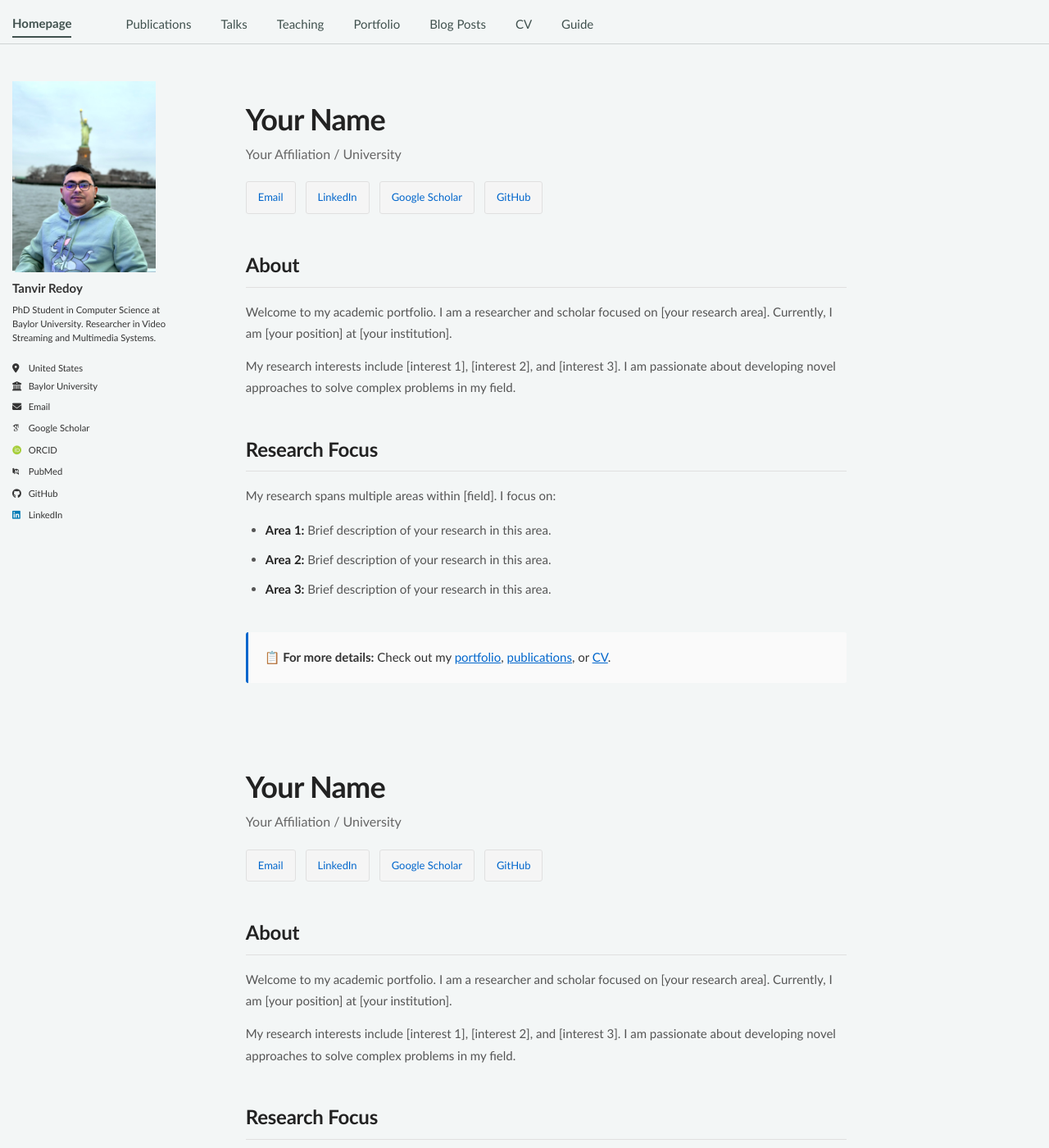
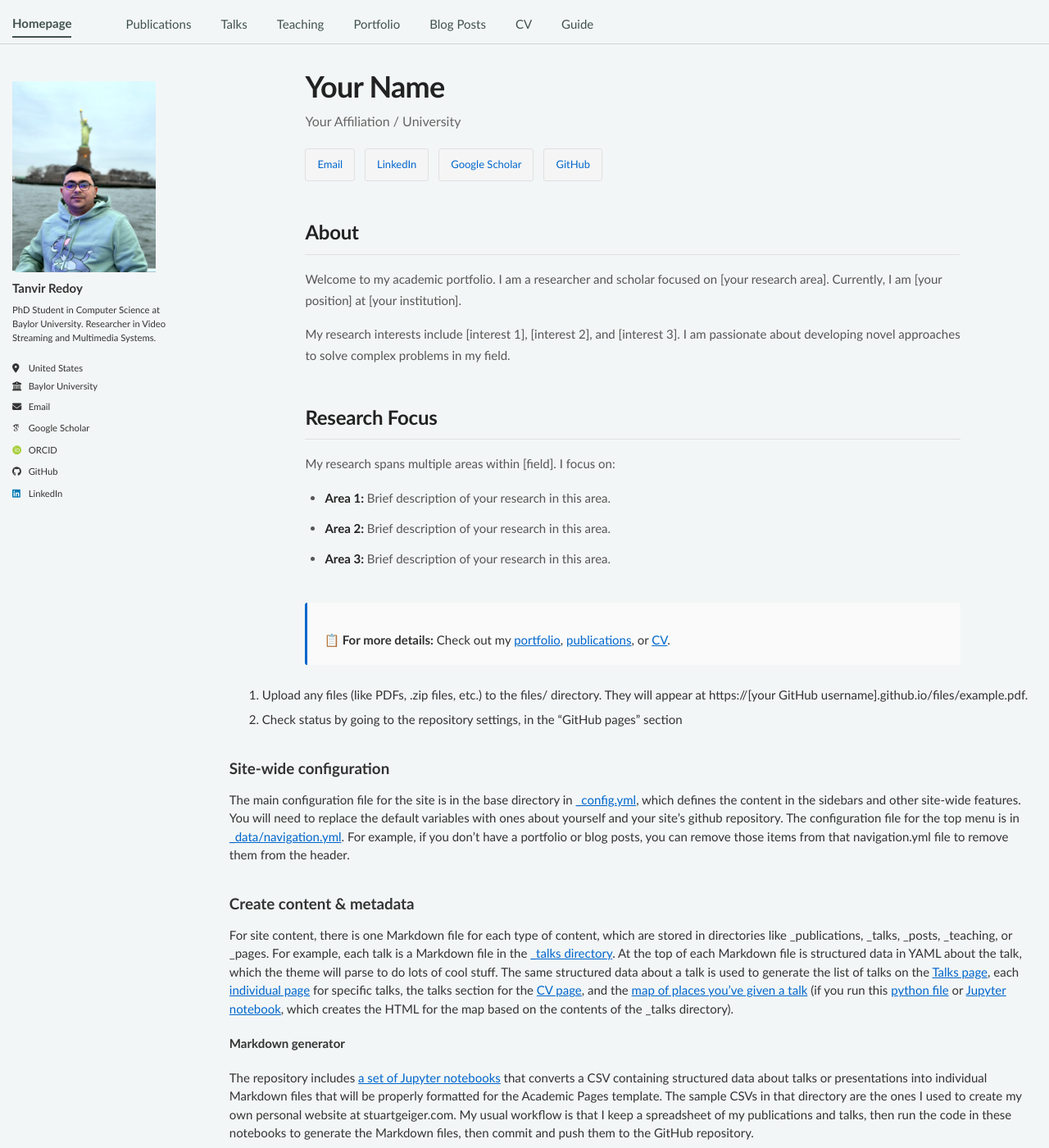
Before and after one commit to tanvir-redoy/tanvir-redoy.github.io, a Jekyll site: the page built from _pages/about.md, in a window 1280 px wide and 1400 px high. Shown: the whole window at 82% size. Built offline with Jekyll 4.4.1, drawn with Linux system fonts in a browser that asks for light colours; some web fonts are replaced; a script bundle is joined from its source files by our own code; library files that are not in the unit come from our copies.

Commit message:
changing the layout of about.md

```diff
--- a/_config.yml
+++ b/_config.yml
@@ -42,7 +42,7 @@
   orcid            : "https://orcid.org/0009-0000-6078-3463"
   semantic         : # URL
   ssrn             : # URL
-  pubmed           : "https://www.ncbi.nlm.nih.gov/pubmed/?term=john+snow"
+  pubmed           : # URL
   researchgate     : # URL
   scopus           : # URL
   zotero           : # URL
--- a/_pages/about.md
+++ b/_pages/about.md
@@ -28,7 +29,7 @@
 .about-container {
   max-width: 800px;
   margin: 0 auto;
-  padding: 40px 20px;
+  padding: 0px;
   font-family: "Trebuchet MS", Helvetica, sans-serif;
   font-size: 16px;
   line-height: 1.65;
@@ -173,52 +174,6 @@
     <p>
       My research spans multiple areas within [field]. I focus on:
     </p>
-    <ul>
-      <li><strong>Area 1:</strong> Brief description of your research in this area.</li>
-      <li><strong>Area 2:</strong> Brief description of your research in this area.</li>
-      <li><strong>Area 3:</strong> Brief description of your research in this area.</li>
-    </ul>
-  </div>
-
-  <div class="highlight-box">
-    <p>
-      <strong>📋 For more details:</strong>
-      Check out my <a href="/portfolio/">portfolio</a>,
-      <a href="/publications/">publications</a>, or
-      <a href="/cv/">CV</a>.
-    </p>
-  </div>
-</div>
-
-<div class="about-container">
-  <div class="about-header">
-    <h1>Your Name</h1>
-    <div class="subtitle">Your Affiliation / University</div>
-    <div class="about-links">
-      <a href="mailto:your.email@example.com">Email</a>
-      <a href="#">LinkedIn</a>
-      <a href="#">Google Scholar</a>
-      <a href="#">GitHub</a>
-    </div>
-  </div>
-
-  <div class="about-section">
-    <h2>About</h2>
-    <p>
-      Welcome to my academic portfolio. I am a researcher and scholar focused on [your research area].
-      Currently, I am [your position] at [your institution].
-    </p>
-    <p>
-      My research interests include [interest 1], [interest 2], and [interest 3]. I am passionate about
-      developing novel approaches to solve complex problems in my field.
-    </p>
-  </div>
-
-  <div class="about-section">
-    <h2>Research Focus</h2>
-    <p>
-      My research spans multiple areas within [field]. I focus on:
-    </p>
     <ul style="color: #555; line-height: 1.8;">
       <li><strong>Area 1:</strong> Brief description of your research in this area.</li>
       <li><strong>Area 2:</strong> Brief description of your research in this area.</li>
```
Also changed, not shown: other parts of _pages/about.md (+1 -0 lines).
